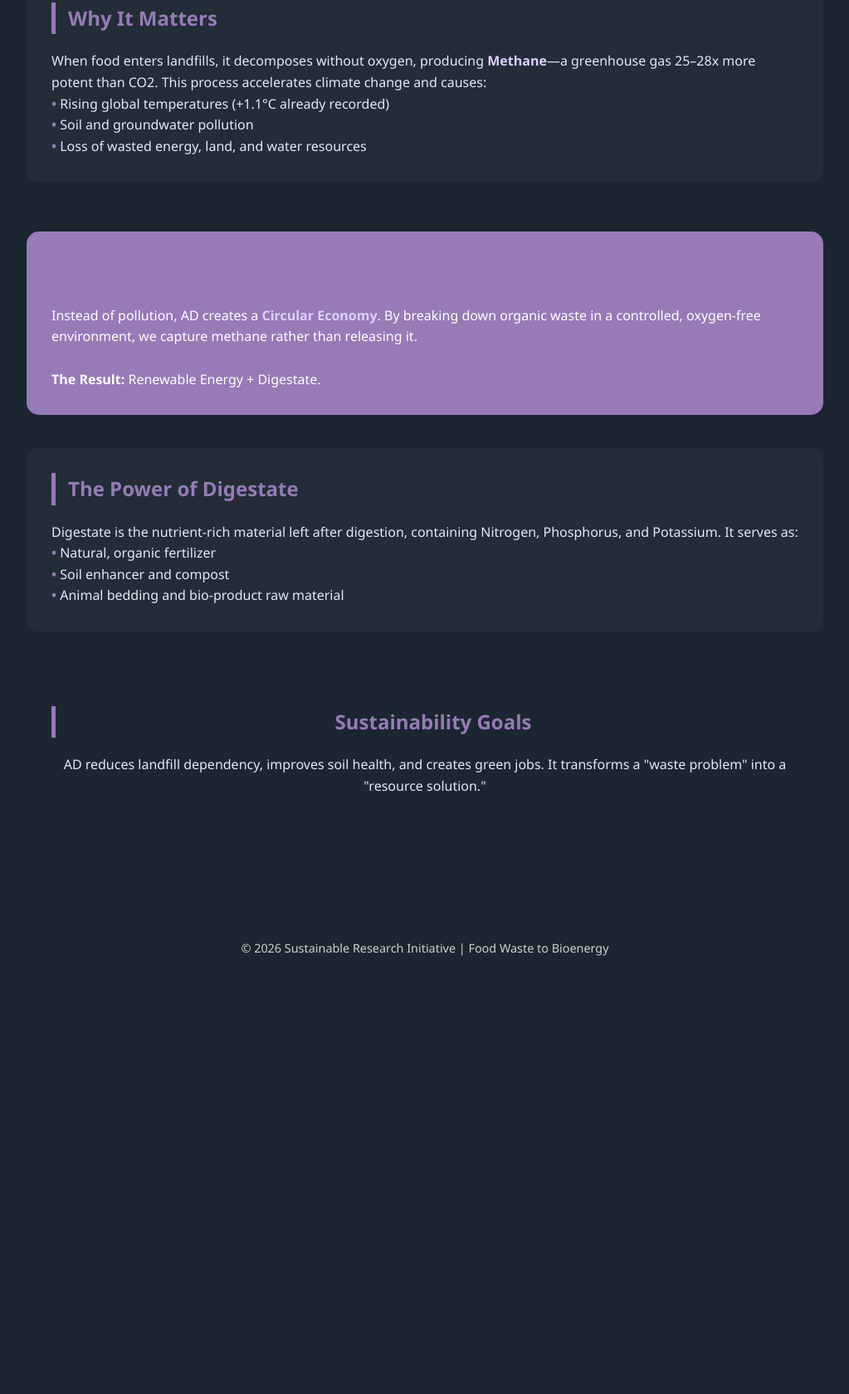
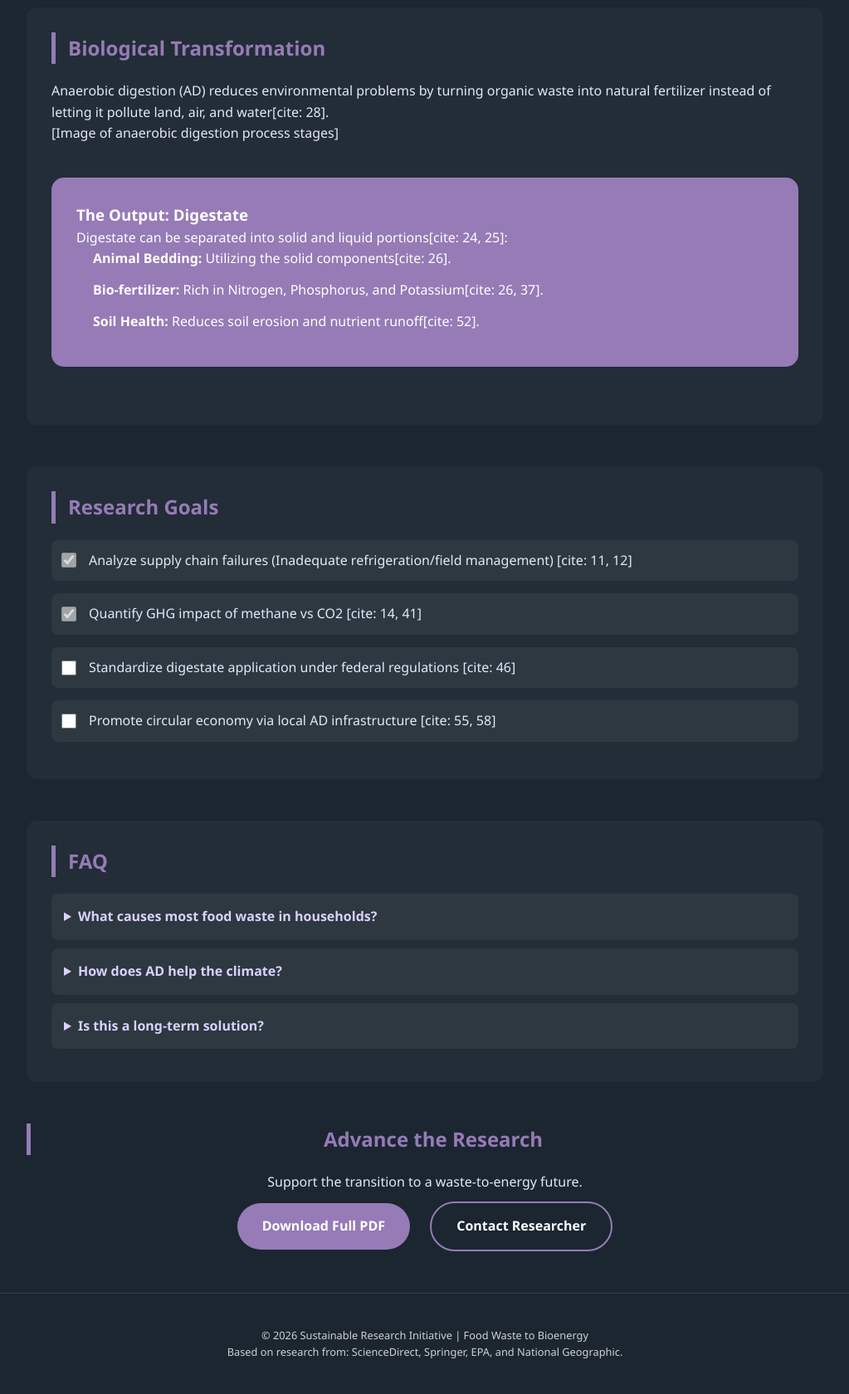
Before and after one commit to notnaviixx-sudo/biocrew, a plain HTML site: page index.html in a window 1280 px wide. Shown: the part 707-2387 px from the top of the page at 83% size, without its empty margins (128-1151 px from the left). Before the commit the page ends 1901 px from the top, so only its background shows below. Drawn offline with Linux system fonts and the light colour scheme.

Commit message:
Update index.html

```diff
--- a/index.html
+++ b/index.html
@@ -3,7 +3,7 @@
 <head>
     <meta charset="UTF-8">
     <meta name="viewport" content="width=device-width, initial-scale=1.0">
-    <title>BioEnergy | Food Waste & Anaerobic Digestion</title>
+    <title>BioEnergy | Food Waste & Anaerobic Digestion Research</title>
     <style>
         :root {
             --navy: #1B2631;
@@ -23,7 +23,6 @@
             color: var(--lavender-light);
         }
 
-        /* Header & Hero */
         header {
             background: linear-gradient(135deg, var(--navy) 60%, var(--lavender-deep) 100%);
             padding: 80px 20px;
@@ -32,21 +31,19 @@
         }
 
         h1 { font-size: 2.5rem; color: var(--white); margin-bottom: 10px; }
-        .subtitle { font-size: 1.2rem; color: var(--accent); max-width: 700px; margin: 0 auto; }
+        .subtitle { font-size: 1.2rem; color: var(--accent); max-width: 800px; margin: 0 auto; }
 
-        /* Content Sections */
         .container { max-width: 1000px; margin: 0 auto; padding: 40px 20px; }
 
-        section { margin-bottom: 60px; padding: 30px; border-radius: 12px; background: rgba(255, 255, 255, 0.03); }
+        section { margin-bottom: 50px; padding: 30px; border-radius: 12px; background: rgba(255, 255, 255, 0.03); }
 
         h2 { color: var(--lavender-deep); margin-bottom: 20px; border-left: 5px solid var(--lavender-deep); padding-left: 15px; }
 
-        /* Stats Grid */
         .stats-grid {
             display: grid;
             grid-template-columns: repeat(auto-fit, minmax(200px, 1fr));
             gap: 20px;
-            margin-top: 20px;
+            margin: 20px 0;
         }
 
         .stat-card {
@@ -57,9 +54,8 @@
             text-align: center;
         }
 
-        .stat-card h3 { font-size: 1.8rem; margin-bottom: 5px; }
+        .stat-card h3 { font-size: 1.8rem; margin-bottom: 5px; color: var(--navy); }
 
-        /* Solution Box */
         .solution-box {
             background: var(--lavender-deep);
             color: var(--white);
@@ -68,81 +64,138 @@
             margin: 40px 0;
         }
 
+        /* Checklist Style */
+        .goal-item {
+            display: flex;
+            align-items: center;
+            margin-bottom: 15px;
+            background: rgba(255, 255, 255, 0.05);
+            padding: 12px;
+            border-radius: 8px;
+        }
+        .goal-item input { margin-right: 15px; width: 18px; height: 18px; accent-color: var(--lavender-deep); }
+
+        /* FAQ Toggle */
+        details {
+            background: rgba(255, 255, 255, 0.05);
+            padding: 15px;
+            border-radius: 8px;
+            margin-bottom: 10px;
+            cursor: pointer;
+            transition: 0.3s;
+        }
+        details:hover { background: rgba(255, 255, 255, 0.1); }
+        summary { font-weight: bold; color: var(--accent); outline: none; }
+
+        /* Buttons */
+        .cta-container { text-align: center; margin-top: 40px; }
+        .btn {
+            display: inline-block;
+            padding: 15px 30px;
+            background: var(--lavender-deep);
+            color: white;
+            text-decoration: none;
+            border-radius: 30px;
+            font-weight: bold;
+            transition: 0.3s;
+            margin: 10px;
+        }
+        .btn:hover { background: var(--accent); color: var(--navy); transform: translateY(-3px); }
+        .btn-outline { background: transparent; border: 2px solid var(--lavender-deep); }
+
         ul { list-style: none; }
-        ul li::before { content: "• "; color: var(--lavender-deep); font-weight: bold; }
-        .solution-box ul li::before { color: var(--accent); }
+        ul li { margin-bottom: 12px; padding-left: 20px; position: relative; }
+        ul li::before { content: "•"; color: var(--lavender-deep); font-weight: bold; position: absolute; left: 0; }
 
-        footer { text-align: center; padding: 40px; font-size: 0.9rem; color: var(--text-gray); }
-
-        .highlight { color: var(--accent); font-weight: bold; }
+        footer { text-align: center; padding: 40px; font-size: 0.8rem; color: var(--text-gray); border-top: 1px solid rgba(255,255,255,0.1); }
+        .cite-tag { font-size: 0.75rem; color: var(--lavender-deep); font-weight: bold; margin-left: 4px; }
     </style>
 </head>
 <body>
 
 <header>
     <h1>Turning Waste into Value</h1>
-    <p class="subtitle">Researching the intersection of Food Loss and Anaerobic Digestion (AD) for a sustainable future.</p>
+    <p class="subtitle">A comprehensive study on Food Loss, Anaerobic Digestion, and the Circular Economy in Saudi Arabia.</p>
 </header>
 
 <div class="container">
 
     <section>
-        <h2>The Global & Local Crisis</h2>
-        <p>Food loss and waste represent a <span class="highlight">$1 trillion annual loss</span> globally. In Saudi Arabia alone, the impact is significant:</p>
+        <h2>Research Overview</h2>
+        <p>The urgency of addressing food waste is highlighted by increasing global demand and environmental pressures[cite: 2]. Food waste generates emissions equivalent to more than 42 coal-fired power plants in the U.S. alone[cite: 16].</p>
+
         <div class="stats-grid">
             <div class="stat-card">
-                <h3>4M Tons</h3>
-                <p>Wasted Yearly in KSA</p>
-            </div>
-            <div class="stat-card">
-                <h3>184 kg</h3>
-                <p>Waste Per Person</p>
+                <h3>33%</h3>
+                <p>Total Waste in KSA [cite: 6]</p>
             </div>
             <div class="stat-card">
                 <h3>SR40B</h3>
-                <p>Annual Economic Cost</p>
+                <p>Annual Loss in KSA [cite: 7]</p>
+            </div>
+            <div class="stat-card :3">
+                <h3>1.3B Tons</h3>
+                <p>Global Annual Waste [cite: 4]</p>
             </div>
         </div>
     </section>
 
     <section>
-        <h2>Why It Matters</h2>
-        <p>When food enters landfills, it decomposes without oxygen, producing <span class="highlight">Methane</span>—a greenhouse gas 25–28x more potent than CO2. This process accelerates climate change and causes:</p>
-        <ul>
-            <li>Rising global temperatures (+1.1°C already recorded)</li>
-            <li>Soil and groundwater pollution</li>
-            <li>Loss of wasted energy, land, and water resources</li>
-        </ul>
+        <h2>Biological Transformation</h2>
+        <p>Anaerobic digestion (AD) reduces environmental problems by turning organic waste into natural fertilizer instead of letting it pollute land, air, and water[cite: 28].</p>
+
+
+[Image of anaerobic digestion process stages]
+
+        <br>
+        <div class="solution-box">
+            <h3>The Output: Digestate</h3>
+            <p>Digestate can be separated into solid and liquid portions[cite: 24, 25]:</p>
+            <ul>
+                <li><strong>Animal Bedding:</strong> Utilizing the solid components[cite: 26].</li>
+                <li><strong>Bio-fertilizer:</strong> Rich in Nitrogen, Phosphorus, and Potassium[cite: 26, 37].</li>
+                <li><strong>Soil Health:</strong> Reduces soil erosion and nutrient runoff[cite: 52].</li>
+            </ul>
+        </div>
     </section>
 
-    <div class="solution-box">
-        <h2>Anaerobic Digestion (AD)</h2>
-        <p>Instead of pollution, AD creates a <span class="highlight">Circular Economy</span>. By breaking down organic waste in a controlled, oxygen-free environment, we capture methane rather than releasing it.</p>
-        <br>
-        <p><strong>The Result:</strong> Renewable Energy + Digestate.</p>
-    </div>
+    <section>
+        <h2>Research Goals</h2>
+        <div class="goal-item"><input type="checkbox" checked disabled><p>Analyze supply chain failures (Inadequate refrigeration/field management) [cite: 11, 12]</p></div>
+        <div class="goal-item"><input type="checkbox" checked disabled><p>Quantify GHG impact of methane vs CO2 [cite: 14, 41]</p></div>
+        <div class="goal-item"><input type="checkbox"><p>Standardize digestate application under federal regulations [cite: 46]</p></div>
+        <div class="goal-item"><input type="checkbox"><p>Promote circular economy via local AD infrastructure [cite: 55, 58]</p></div>
+    </section>
 
     <section>
-        <h2>The Power of Digestate</h2>
-        <p>Digestate is the nutrient-rich material left after digestion, containing Nitrogen, Phosphorus, and Potassium. It serves as:</p>
-        <ul>
-            <li>Natural, organic fertilizer</li>
-            <li>Soil enhancer and compost</li>
-            <li>Animal bedding and bio-product raw material</li>
-        </ul>
+        <h2>FAQ</h2>
+        <details>
+            <summary>What causes most food waste in households?</summary>
+            <p>Households discard food due to over-purchasing, improper storage, and confusion over expiration dates[cite: 21].</p>
+        </details>
+        <details>
+            <summary>How does AD help the climate?</summary>
+            <p>It captures methane—a gas 25-28 times more potent than CO2—and converts it into usable energy[cite: 14, 42].</p>
+        </details>
+        <details>
+            <summary>Is this a long-term solution?</summary>
+            <p>Yes, because organic waste is constantly generated, providing a reliable and renewable source of energy[cite: 60].</p>
+        </details>
     </section>
 
-    <section style="text-align: center; border: none; background: none;">
-        <h2>Sustainability Goals</h2>
-        <p>AD reduces landfill dependency, improves soil health, and creates green jobs. It transforms a "waste problem" into a "resource solution."</p>
-    </section>
+    <div class="cta-container">
+        <h2>Advance the Research</h2>
+        <p>Support the transition to a waste-to-energy future.</p>
+        <a href="#" class="btn">Download Full PDF</a>
+        <a href="#" class="btn btn-outline">Contact Researcher</a>
+    </div>
 
 </div>
 
 <footer>
-    &copy; 2026 Sustainable Research Initiative | Food Waste to Bioenergy
+    &copy; 2026 Sustainable Research Initiative | Food Waste to Bioenergy<br>
+    Based on research from: ScienceDirect, Springer, EPA, and National Geographic.
 </footer>
 
 </body>
-
 </html>
```
